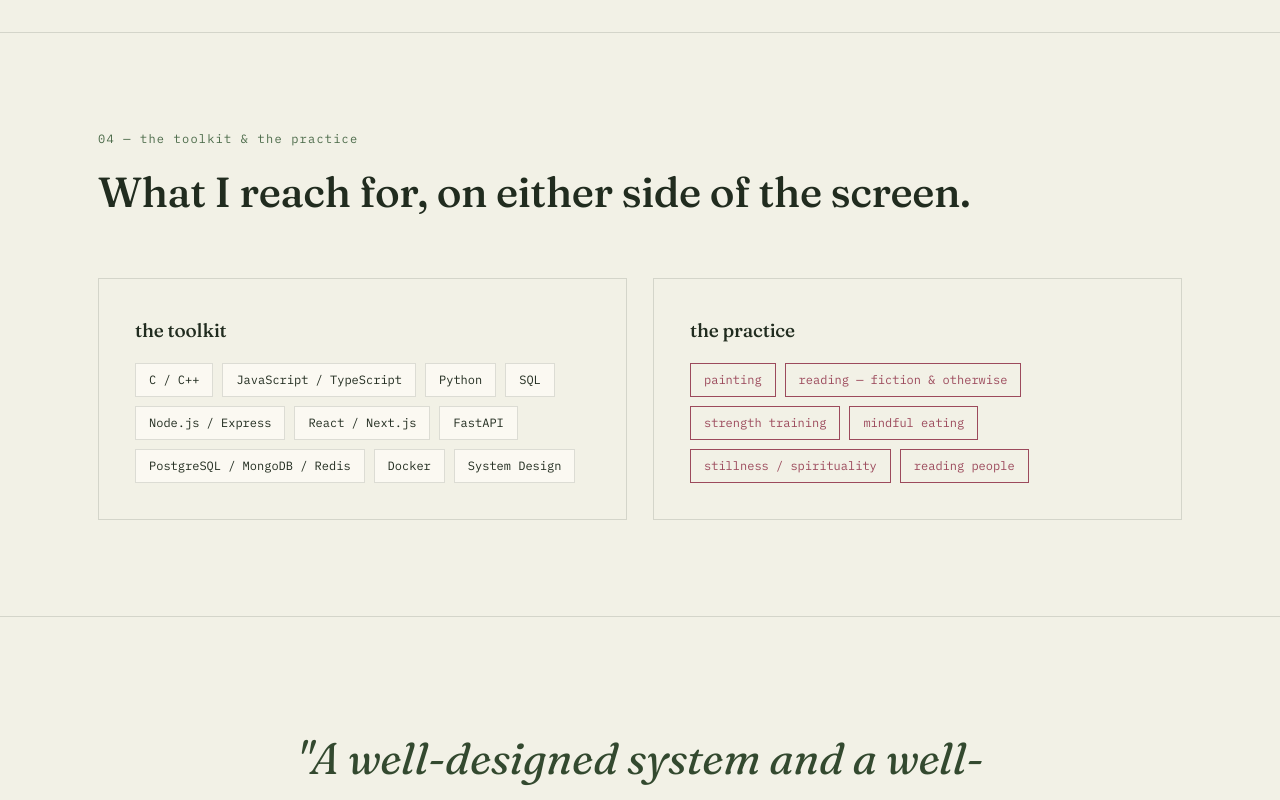
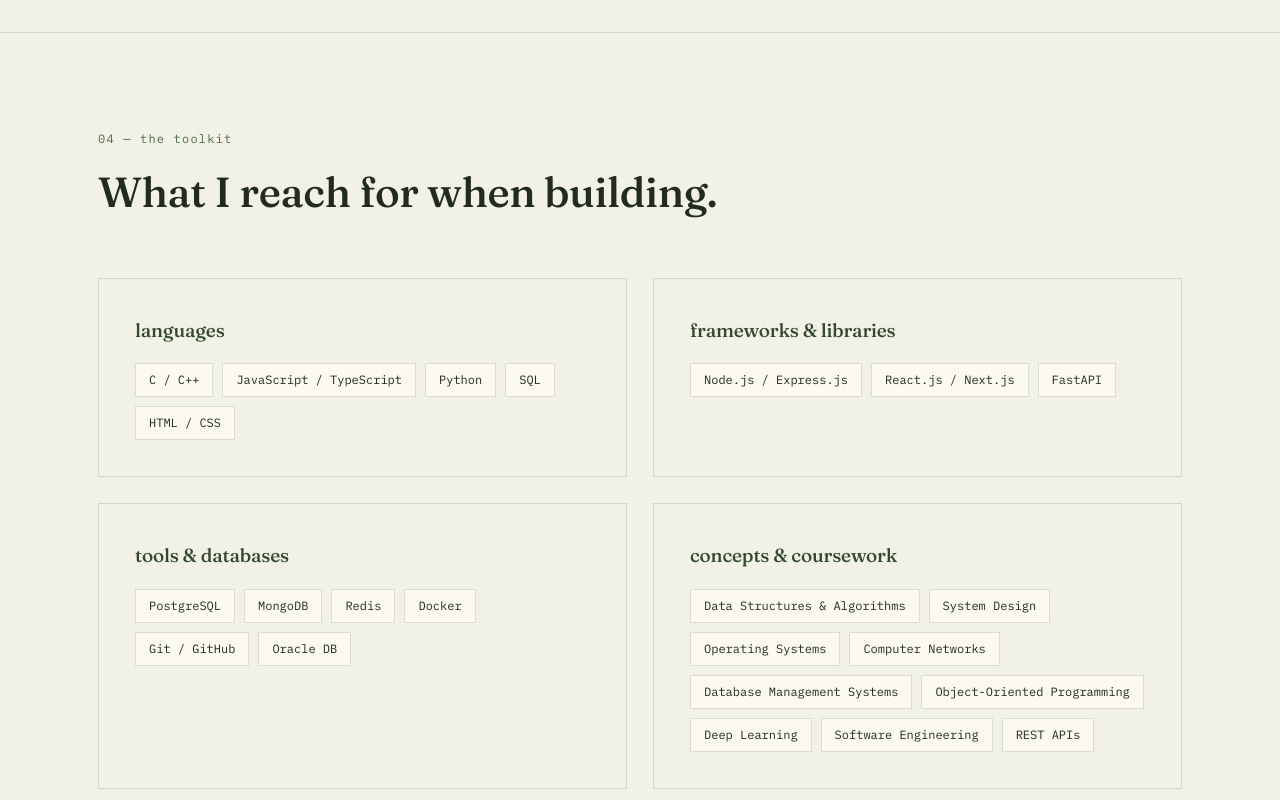
Before and after one commit to ananyapahwa/portfolio, a React (Vite) app: page / in a window 1280 px wide. Shown: the part 3580-4380 px from the top of the page. Built offline with nearby package versions, Linux system fonts and the light colour scheme.

Commit message:
Update skills layout and make links open in new tabs

```diff
--- a/ananya-portfolio-design.html
+++ b/ananya-portfolio-design.html
@@ -491,7 +491,7 @@
         <h3>Webhook Delivery Service</h3>
         <div class="project-stack">Node.js · TypeScript · React · PostgreSQL · Redis</div>
         <p>A distributed webhook system that decouples ingestion from delivery via Redis Streams — sub-200ms p95 latency and a &gt;99% success rate under load, with a fault-tolerant worker pool and zero message loss verified by a chaos test suite.</p>
-        <div class="project-links"><a href="https://github.com/ananyapahwa/relay">github</a><a href="https://drive.google.com/file/d/1qnLkD57kzp64H_avetOmZpSzvl9-u5ld/view?usp=sharing">video</a></div>
+        <div class="project-links"><a href="https://github.com/ananyapahwa/relay" target="_blank" rel="noopener noreferrer">github</a><a href="https://drive.google.com/file/d/1qnLkD57kzp64H_avetOmZpSzvl9-u5ld/view?usp=sharing" target="_blank" rel="noopener noreferrer">video</a></div>
       </div>
 
       <div class="project-card reveal">
@@ -499,7 +499,7 @@
         <h3>Adaptive Learning Engine</h3>
         <div class="project-stack">Redis · PostgreSQL · ChromaDB · Ollama</div>
         <p>A RAG pipeline over Llama 3.1 with concept-scoped chunking, modeling student knowledge-state with Item Response Theory and Bayesian Knowledge Tracing to trigger interventions when mastery drops below 85%. Built to hold 1,000+ concurrent users.</p>
-        <div class="project-links"><a href="https://github.com/ananyapahwa/quiz-portal">github</a><a href="https://quiz-portal-green.vercel.app/login">live demo</a></div>
+        <div class="project-links"><a href="https://github.com/ananyapahwa/quiz-portal" target="_blank" rel="noopener noreferrer">github</a><a href="https://quiz-portal-green.vercel.app/login" target="_blank" rel="noopener noreferrer">live demo</a></div>
       </div>
 
       <div class="project-card reveal">
@@ -507,7 +507,7 @@
         <h3>PhysioCare Portal</h3>
         <div class="project-stack">Python · PyTorch · Mediapipe · Flask</div>
         <p>An LSTM model for human activity classification from smart-insole data, paired with real-time Mediapipe skeletal tracking so doctors can monitor patient recovery remotely. Second Runner-Up at the Israel–India Hackathon.</p>
-        <div class="project-links"><a href="https://github.com/Shalom-Swasth-Solution">github</a><a href="https://youtu.be/qIL_3G8OD04">video</a></div>
+        <div class="project-links"><a href="https://github.com/Shalom-Swasth-Solution" target="_blank" rel="noopener noreferrer">github</a><a href="https://youtu.be/qIL_3G8OD04" target="_blank" rel="noopener noreferrer">video</a></div>
       </div>
     </div>
   </div>
@@ -517,36 +517,53 @@
   <div class="wrap">
     <div class="section-head">
       <div>
-        <span class="section-kicker">04 — the toolkit &amp; the practice</span>
-        <h2 class="section-title">What I reach for, on either side of the screen.</h2>
+        <span class="section-kicker">04 — the toolkit</span>
+        <h2 class="section-title">What I reach for when building.</h2>
       </div>
     </div>
 
     <div class="practice-grid">
       <div class="practice-card reveal">
-        <h4>the toolkit</h4>
+        <h4>languages</h4>
         <div class="chip-row">
           <span class="chip">C / C++</span>
           <span class="chip">JavaScript / TypeScript</span>
           <span class="chip">Python</span>
           <span class="chip">SQL</span>
-          <span class="chip">Node.js / Express</span>
-          <span class="chip">React / Next.js</span>
-          <span class="chip">FastAPI</span>
-          <span class="chip">PostgreSQL / MongoDB / Redis</span>
-          <span class="chip">Docker</span>
-          <span class="chip">System Design</span>
+          <span class="chip">HTML / CSS</span>
         </div>
       </div>
       <div class="practice-card reveal">
-        <h4>the practice</h4>
+        <h4>frameworks &amp; libraries</h4>
         <div class="chip-row">
-          <span class="chip soft">painting</span>
-          <span class="chip soft">reading — fiction &amp; otherwise</span>
-          <span class="chip soft">strength training</span>
-          <span class="chip soft">mindful eating</span>
-          <span class="chip soft">stillness / spirituality</span>
-          <span class="chip soft">reading people</span>
+          <span class="chip">Node.js / Express.js</span>
+          <span class="chip">React.js / Next.js</span>
+          <span class="chip">FastAPI</span>
+        </div>
+      </div>
+      <div class="practice-card reveal">
+        <h4>tools &amp; databases</h4>
+        <div class="chip-row">
+          <span class="chip">PostgreSQL</span>
+          <span class="chip">MongoDB</span>
+          <span class="chip">Redis</span>
+          <span class="chip">Docker</span>
+          <span class="chip">Git / GitHub</span>
+          <span class="chip">Oracle DB</span>
+        </div>
+      </div>
+      <div class="practice-card reveal">
+        <h4>concepts &amp; coursework</h4>
+        <div class="chip-row">
+          <span class="chip">Data Structures &amp; Algorithms</span>
+          <span class="chip">System Design</span>
+          <span class="chip">Operating Systems</span>
+          <span class="chip">Computer Networks</span>
+          <span class="chip">Database Management Systems</span>
+          <span class="chip">Object-Oriented Programming</span>
+          <span class="chip">Deep Learning</span>
+          <span class="chip">Software Engineering</span>
+          <span class="chip">REST APIs</span>
         </div>
       </div>
     </div>
--- a/src/components/Practice.tsx
+++ b/src/components/Practice.tsx
@@ -1,45 +1,38 @@
 import { Reveal } from "@/components/Reveal"
 import { Card } from "@/components/ui/card"
-import { cn } from "@/lib/utils"
 
-const TOOLKIT = [
-  "C / C++",
-  "JavaScript / TypeScript",
-  "Python",
-  "SQL",
-  "Node.js / Express",
-  "React / Next.js",
-  "FastAPI",
-  "PostgreSQL / MongoDB / Redis",
-  "Docker",
+const SKILLS = [
+  {
+    category: "languages",
+    items: ["C / C++", "JavaScript / TypeScript", "Python", "SQL", "HTML / CSS"],
+  },
+  {
+    category: "frameworks & libraries",
+    items: ["Node.js / Express.js", "React.js / Next.js", "FastAPI"],
+  },
+  {
+    category: "tools & databases",
+    items: ["PostgreSQL", "MongoDB", "Redis", "Docker", "Git / GitHub", "Oracle DB"],
+  },
+  {
+    category: "concepts & coursework",
+    items: [
+      "Data Structures & Algorithms",
       "System Design",
+      "Operating Systems",
+      "Computer Networks",
+      "Database Management Systems",
+      "Object-Oriented Programming",
+      "Deep Learning",
+      "Software Engineering",
+      "REST APIs",
+    ],
+  },
 ] as const
 
-const PRACTICE = [
-  "painting",
-  "reading — fiction & otherwise",
-  "strength training",
-  "mindful eating",
-  "stillness / spirituality",
-  "reading people",
-] as const
-
-function Chip({
-  children,
-  soft,
-}: {
-  children: string
-  soft?: boolean
-}) {
+function Chip({ children }: { children: string }) {
   return (
-    <span
-      className={cn(
-        "border px-[13px] py-2 font-mono text-xs",
-        soft
-          ? "border-berry bg-transparent text-berry"
-          : "border-line bg-cream2 text-ink",
-      )}
-    >
+    <span className="border border-line bg-cream2 px-[13px] py-2 font-mono text-xs text-ink">
       {children}
     </span>
   )
@@ -51,40 +44,28 @@
       <div className="wrap">
         <div className="mb-[52px] flex flex-wrap items-end justify-between gap-6">
           <div>
-            <span className="section-kicker">04 — the toolkit & the practice</span>
+            <span className="section-kicker">04 — the toolkit</span>
             <h2 className="text-[clamp(30px,3.6vw,42px)]">
-              What I reach for, on either side of the screen.
+              What I reach for when building.
             </h2>
           </div>
         </div>
 
         <div className="grid grid-cols-1 gap-[26px] desk:grid-cols-2">
-          <Reveal>
-            <Card className="rounded-none border-line bg-paper p-9">
-              <h4 className="mb-[18px] font-display text-[19px] font-medium">
-                the toolkit
+          {SKILLS.map((skillGroup, i) => (
+            <Reveal key={skillGroup.category} delay={i * 0.08}>
+              <Card className="h-full rounded-none border-line bg-paper p-9">
+                <h4 className="mb-[18px] font-display text-[19px] font-medium text-moss-deep">
+                  {skillGroup.category}
                 </h4>
                 <div className="flex flex-wrap gap-[9px]">
-                {TOOLKIT.map((item) => (
+                  {skillGroup.items.map((item) => (
                     <Chip key={item}>{item}</Chip>
                   ))}
                 </div>
               </Card>
             </Reveal>
-          <Reveal delay={0.08}>
-            <Card className="rounded-none border-line bg-paper p-9">
-              <h4 className="mb-[18px] font-display text-[19px] font-medium">
-                the practice
-              </h4>
-              <div className="flex flex-wrap gap-[9px]">
-                {PRACTICE.map((item) => (
-                  <Chip key={item} soft>
-                    {item}
-                  </Chip>
           ))}
-              </div>
-            </Card>
-          </Reveal>
         </div>
       </div>
     </section>
--- a/src/components/Projects.tsx
+++ b/src/components/Projects.tsx
@@ -88,7 +88,7 @@
                       <CardFooter>
                         {project.links.map((link) => (
                           <Button key={link.label} variant="link" asChild>
-                            <a href={link.href}>{link.label}</a>
+                            <a href={link.href} target="_blank" rel="noopener noreferrer">{link.label}</a>
                           </Button>
                         ))}
                       </CardFooter>
```
Lines whose indentation alone changed are shown as unchanged.
